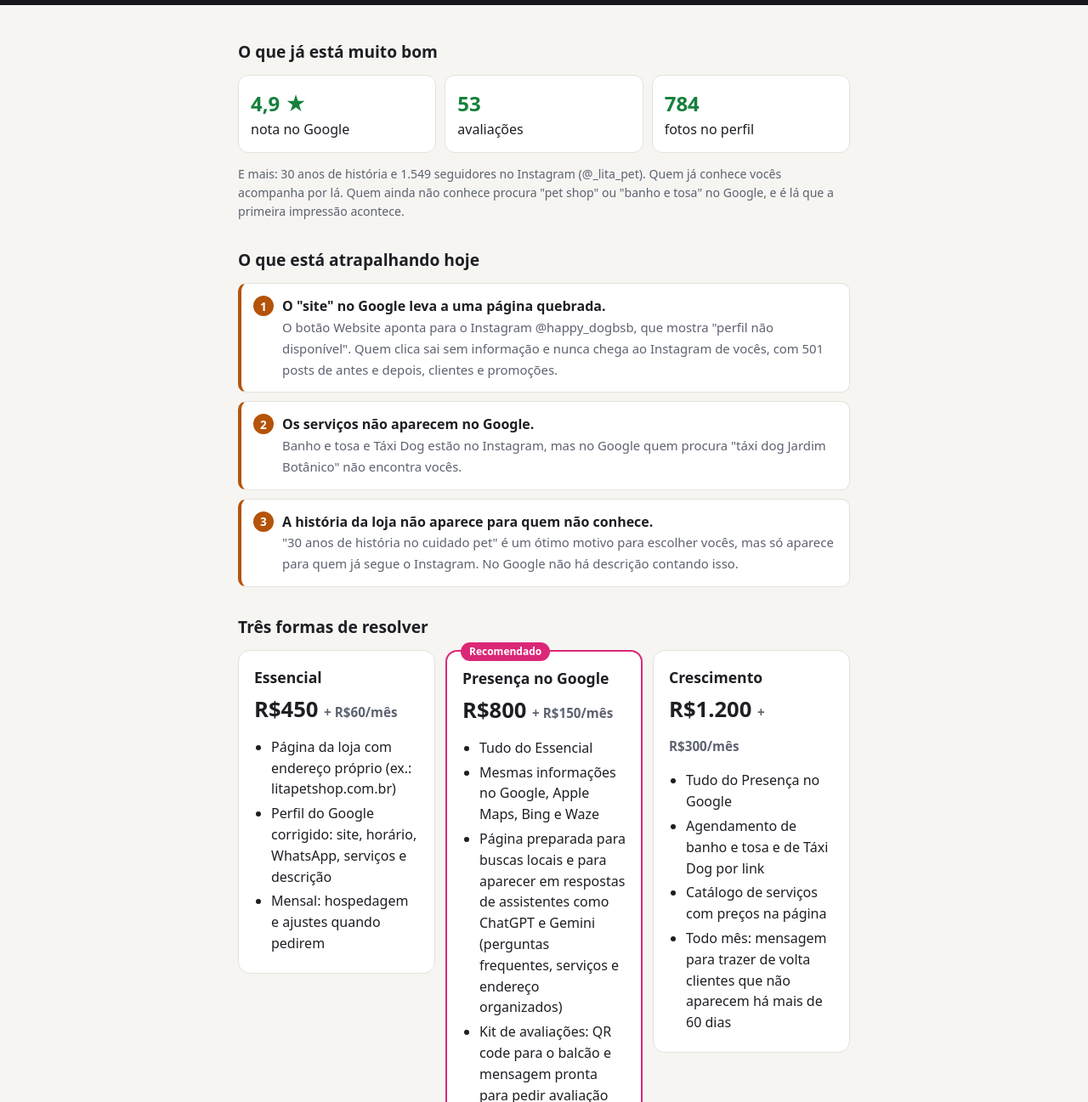
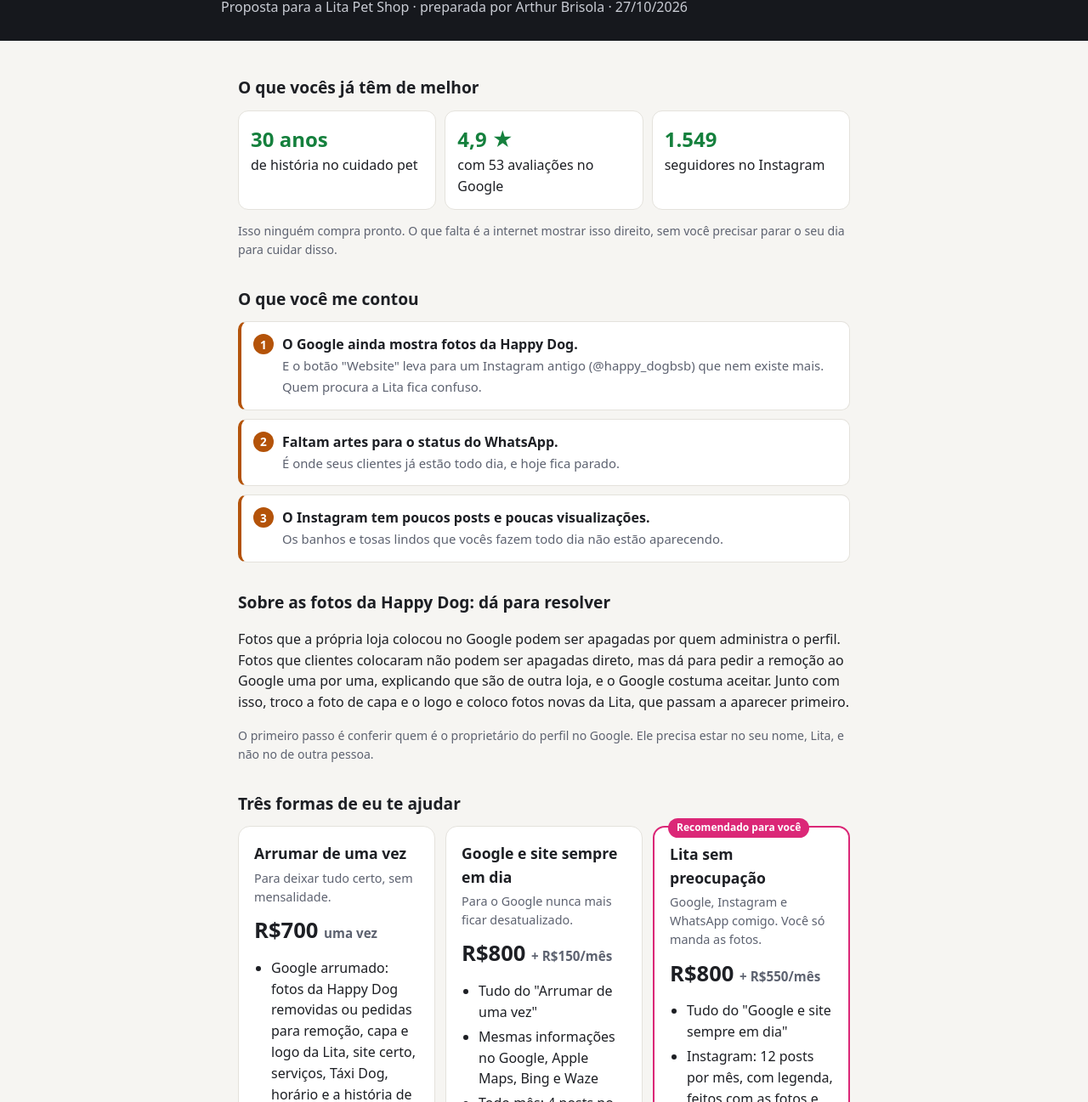
Before and after one commit to ablacs/provas, a plain HTML site: page lita-pet-shop/proposta/index.html in a window 1280 px wide. Shown: the part 153-1450 px from the top of the page at 85% size. Drawn offline with Linux system fonts and the light colour scheme.

Commit message:
Lita: proposta nova depois da visita (3 opções, artes de status, garantias)
Co-Authored-By: Claude Opus 5.5 <noreply@anthropic.com>

```diff
--- a/lita-pet-shop/proposta/index.html
+++ b/lita-pet-shop/proposta/index.html
@@ -30,10 +30,17 @@
   .plano.rec { border:2px solid var(--cor); }
   .selo { position:absolute; top:-11px; left:16px; background:var(--cor); color:#fff; font-size:.75rem; font-weight:700; padding:2px 10px; border-radius:99px; }
   .plano h3 { margin:0 0 4px; font-size:1.1rem; }
+  .plano .para { color:var(--mudo); font-size:.9rem; margin:0 0 8px; }
   .preco { font-size:1.6rem; font-weight:800; }
   .preco small { font-size:.95rem; font-weight:600; color:var(--mudo); }
   .plano ul { margin:12px 0 0; padding-left:20px; }
   .plano li { margin:4px 0; }
+  .avulso { background:var(--cartao); border:1px dashed var(--borda); border-radius:12px; padding:14px 16px; margin-top:12px; }
+  .avulso p { margin:4px 0; }
+  .garantias { display:grid; gap:10px; }
+  .garantias div { background:var(--cartao); border:1px solid var(--borda); border-left:4px solid var(--verde); border-radius:10px; padding:12px 14px; }
+  .garantias b { display:block; }
+  .garantias span { color:var(--mudo); font-size:.93rem; }
   .passos { counter-reset:s; padding:0; margin:0; list-style:none; display:grid; gap:8px; }
   .passos li { counter-increment:s; background:var(--cartao); border:1px solid var(--borda); border-radius:10px; padding:12px 14px; }
   .passos li::before { content:counter(s) ". "; font-weight:700; color:var(--cor); }
@@ -46,75 +53,99 @@
 <header>
   <div>
     <div class="faixa"></div>
-    <h1>Lita Pet Shop no Google</h1>
-    <p>Diagnóstico e proposta · preparado por Arthur Brisola · 26/10/2026</p>
+    <h1>Lita, você cuida dos bichinhos. Eu cuido do resto.</h1>
+    <p>Proposta para a Lita Pet Shop · preparada por Arthur Brisola · 27/10/2026</p>
   </div>
 </header>
 <main>
   <section>
-    <h2>O que já está muito bom</h2>
+    <h2>O que vocês já têm de melhor</h2>
     <div class="bom">
-      <div><b>4,9 ★</b>nota no Google</div>
-      <div><b>53</b>avaliações</div>
-      <div><b>784</b>fotos no perfil</div>
+      <div><b>30 anos</b>de história no cuidado pet</div>
+      <div><b>4,9 ★</b>com 53 avaliações no Google</div>
+      <div><b>1.549</b>seguidores no Instagram</div>
     </div>
-    <p class="nota">E mais: 30 anos de história e 1.549 seguidores no Instagram (@_lita_pet). Quem já conhece vocês acompanha por lá. Quem ainda não conhece procura "pet shop" ou "banho e tosa" no Google, e é lá que a primeira impressão acontece.</p>
+    <p class="nota">Isso ninguém compra pronto. O que falta é a internet mostrar isso direito, sem você precisar parar o seu dia para cuidar disso.</p>
   </section>
 
   <section>
-    <h2>O que está atrapalhando hoje</h2>
+    <h2>O que você me contou</h2>
     <ol class="problemas">
-      <li><b>O "site" no Google leva a uma página quebrada.</b><span>O botão Website aponta para o Instagram @happy_dogbsb, que mostra "perfil não disponível". Quem clica sai sem informação e nunca chega ao Instagram de vocês, com 501 posts de antes e depois, clientes e promoções.</span></li>
-      <li><b>Os serviços não aparecem no Google.</b><span>Banho e tosa e Táxi Dog estão no Instagram, mas no Google quem procura "táxi dog Jardim Botânico" não encontra vocês.</span></li>
-      <li><b>A história da loja não aparece para quem não conhece.</b><span>"30 anos de história no cuidado pet" é um ótimo motivo para escolher vocês, mas só aparece para quem já segue o Instagram. No Google não há descrição contando isso.</span></li>
+      <li><b>O Google ainda mostra fotos da Happy Dog.</b><span>E o botão "Website" leva para um Instagram antigo (@happy_dogbsb) que nem existe mais. Quem procura a Lita fica confuso.</span></li>
+      <li><b>Faltam artes para o status do WhatsApp.</b><span>É onde seus clientes já estão todo dia, e hoje fica parado.</span></li>
+      <li><b>O Instagram tem poucos posts e poucas visualizações.</b><span>Os banhos e tosas lindos que vocês fazem todo dia não estão aparecendo.</span></li>
     </ol>
   </section>
 
   <section>
-    <h2>Três formas de resolver</h2>
+    <h2>Sobre as fotos da Happy Dog: dá para resolver</h2>
+    <p>Fotos que a própria loja colocou no Google podem ser apagadas por quem administra o perfil. Fotos que clientes colocaram não podem ser apagadas direto, mas dá para pedir a remoção ao Google uma por uma, explicando que são de outra loja, e o Google costuma aceitar. Junto com isso, troco a foto de capa e o logo e coloco fotos novas da Lita, que passam a aparecer primeiro.</p>
+    <p class="nota">O primeiro passo é conferir quem é o proprietário do perfil no Google. Ele precisa estar no seu nome, Lita, e não no de outra pessoa.</p>
+  </section>
+
+  <section>
+    <h2>Três formas de eu te ajudar</h2>
     <div class="planos">
       <div class="plano">
-        <h3>Essencial</h3>
-        <div class="preco">R$450 <small>+ R$60/mês</small></div>
+        <h3>Arrumar de uma vez</h3>
+        <p class="para">Para deixar tudo certo, sem mensalidade.</p>
+        <div class="preco">R$700 <small>uma vez</small></div>
         <ul>
-          <li>Página da loja com endereço próprio (ex.: litapetshop.com.br)</li>
-          <li>Perfil do Google corrigido: site, horário, WhatsApp, serviços e descrição</li>
-          <li>Mensal: hospedagem e ajustes quando pedirem</li>
+          <li>Google arrumado: fotos da Happy Dog removidas ou pedidas para remoção, capa e logo da Lita, site certo, serviços, Táxi Dog, horário e a história de 30 anos na descrição</li>
+          <li>Site da Lita com fotos reais da loja e endereço próprio (ex.: litapetshop.com.br)</li>
+          <li>QR code de avaliação para o balcão</li>
+        </ul>
+      </div>
+      <div class="plano">
+        <h3>Google e site sempre em dia</h3>
+        <p class="para">Para o Google nunca mais ficar desatualizado.</p>
+        <div class="preco">R$800 <small>+ R$150/mês</small></div>
+        <ul>
+          <li>Tudo do "Arrumar de uma vez"</li>
+          <li>Mesmas informações no Google, Apple Maps, Bing e Waze</li>
+          <li>Todo mês: 4 posts no Google, resposta a todas as avaliações e atualização de fotos e promoções</li>
+          <li>Relatório mensal com quantas pessoas ligaram, pediram rota e viram a loja</li>
         </ul>
       </div>
       <div class="plano rec">
-        <span class="selo">Recomendado</span>
-        <h3>Presença no Google</h3>
-        <div class="preco">R$800 <small>+ R$150/mês</small></div>
+        <span class="selo">Recomendado para você</span>
+        <h3>Lita sem preocupação</h3>
+        <p class="para">Google, Instagram e WhatsApp comigo. Você só manda as fotos.</p>
+        <div class="preco">R$800 <small>+ R$550/mês</small></div>
         <ul>
-          <li>Tudo do Essencial</li>
-          <li>Mesmas informações no Google, Apple Maps, Bing e Waze</li>
-          <li>Página preparada para buscas locais e para aparecer em respostas de assistentes como ChatGPT e Gemini (perguntas frequentes, serviços e endereço organizados)</li>
-          <li>Kit de avaliações: QR code para o balcão e mensagem pronta para pedir avaliação</li>
-          <li>Todo mês: 4 posts no Google, resposta às avaliações, atualizações e um relatório com ligações, pedidos de rota e visualizações</li>
-        </ul>
-      </div>
-      <div class="plano">
-        <h3>Crescimento</h3>
-        <div class="preco">R$1.200 <small>+ R$300/mês</small></div>
-        <ul>
-          <li>Tudo do Presença no Google</li>
-          <li>Agendamento de banho e tosa e de Táxi Dog por link</li>
-          <li>Catálogo de serviços com preços na página</li>
-          <li>Todo mês: mensagem para trazer de volta clientes que não aparecem há mais de 60 dias</li>
+          <li>Tudo do "Google e site sempre em dia"</li>
+          <li>Instagram: 12 posts por mês, com legenda, feitos com as fotos e vídeos que você já tira dos banhos</li>
+          <li>WhatsApp: 3 artes por semana prontas para o status (promoções, Táxi Dog, datas especiais)</li>
+          <li>Calendário do mês combinado com você: Dia das Mães de pet, Black Friday, Natal, vacinação</li>
+          <li>Você manda as fotos pelo WhatsApp quando der. Eu escolho, edito, escrevo, posto e te mando as artes prontas</li>
         </ul>
       </div>
     </div>
-    <p class="nota">O endereço do site (cerca de R$40 por ano) fica registrado no nome de vocês. Mensalidade sem fidelidade: dá para cancelar quando quiser. Ninguém consegue garantir a primeira posição no Google; o que eu garanto é o trabalho feito todo mês e o relatório com os números.</p>
+    <div class="avulso">
+      <p><b>Para começar já, sem trocar ninguém:</b> artes para o status do WhatsApp, 3 por semana, por <b>R$200/mês</b>. Não mexe no trabalho de quem já te atende.</p>
+      <p><b>Separado:</b> só o Google arrumado, R$300. Só o site, R$500.</p>
+    </div>
+    <p class="nota">O endereço do site (cerca de R$40 por ano) é registrado no seu nome. Não prometo número de visualizações nem primeira posição no Google, porque ninguém consegue garantir isso. O que eu garanto é o trabalho feito todo mês e os números no relatório para você ver.</p>
+  </section>
+
+  <section>
+    <h2>Minhas garantias</h2>
+    <div class="garantias">
+      <div><b>Tudo fica no seu nome.</b><span>O Google, o site, o endereço e as artes são seus. Eu entro como gerente, sem senha. Se um dia parar, você leva tudo e não depende de ninguém.</span></div>
+      <div><b>Sem fidelidade.</b><span>A mensalidade pode ser cancelada quando você quiser, com um aviso pelo WhatsApp.</span></div>
+      <div><b>O Google arrumado em 7 dias, ou devolvo o valor.</b><span>Se o que está combinado aqui não estiver feito no prazo, você recebe de volta o que pagou pela implantação. (Remoção de foto de cliente depende do Google, por isso entra como pedido feito, não como garantia.)</span></div>
+      <div><b>Você vê antes de pagar o resto.</b><span>Metade no começo e metade só quando tudo estiver no ar e você aprovar.</span></div>
+      <div><b>Moro aqui do lado.</b><span>Sou do Jardim Botânico. Se precisar, passo na loja.</span></div>
+    </div>
   </section>
 
   <section>
     <h2>Como funciona</h2>
     <ol class="passos">
-      <li>Vocês escolhem o plano e pagam metade da implantação por Pix.</li>
-      <li>Me mandam fotos da loja e a lista de serviços com preços (se quiserem mostrar).</li>
-      <li>Em até 3 dias a página está no ar e o Google corrigido. Vocês me adicionam como gerente do perfil, sem precisar passar senha.</li>
-      <li>Pagam a outra metade quando estiver tudo no ar. A mensalidade começa no mês seguinte.</li>
+      <li>Você escolhe a opção e paga metade da implantação por Pix.</li>
+      <li>Me manda pelo WhatsApp umas 10 fotos da loja, dos banhos e do Táxi Dog, e a lista de serviços.</li>
+      <li>Você me adiciona como gerente no Google e no Instagram, direto pelo seu celular, sem me passar senha. Eu te ajudo na hora.</li>
+      <li>Em até 7 dias está tudo no ar. Você confere, aprova e paga a outra metade. A mensalidade começa no mês seguinte.</li>
     </ol>
   </section>
 </main>
```
